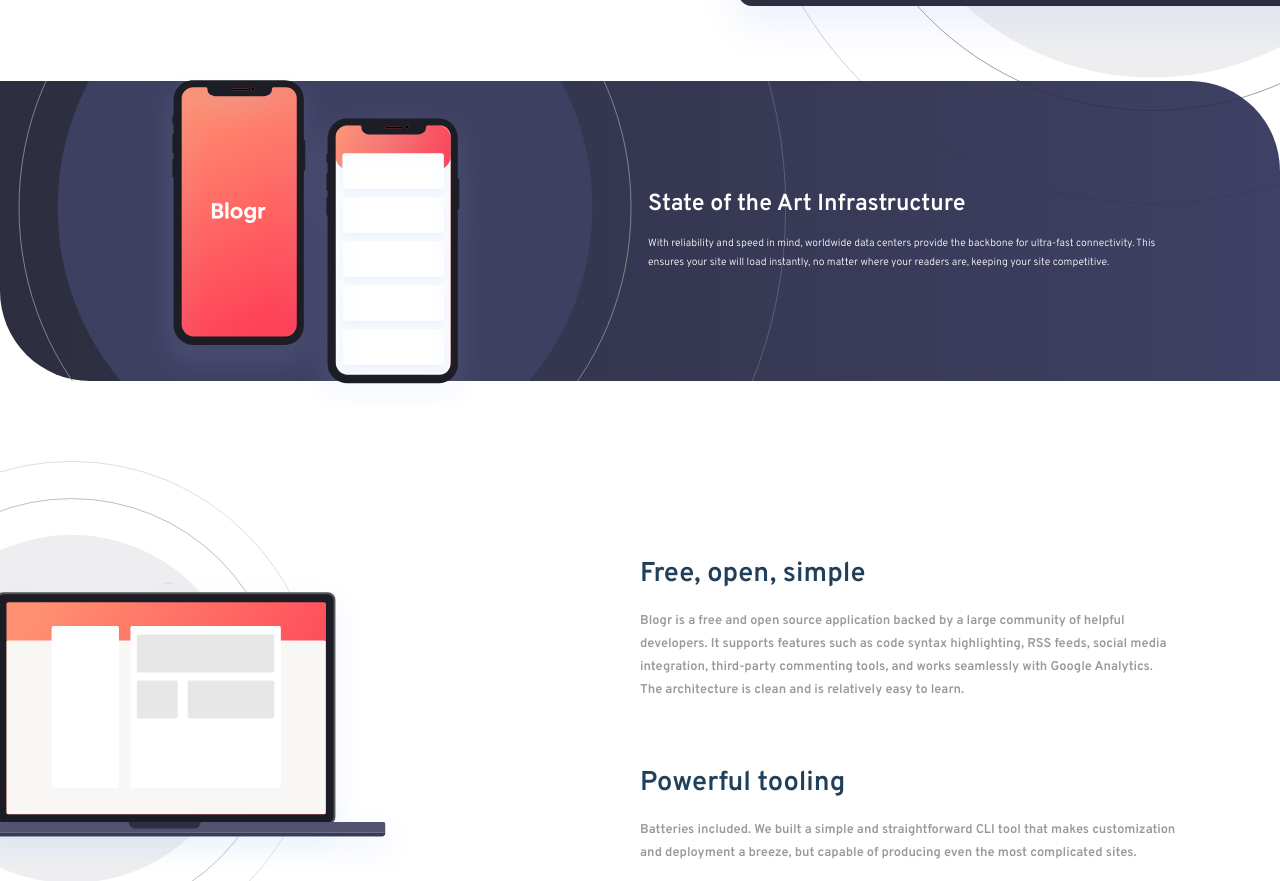
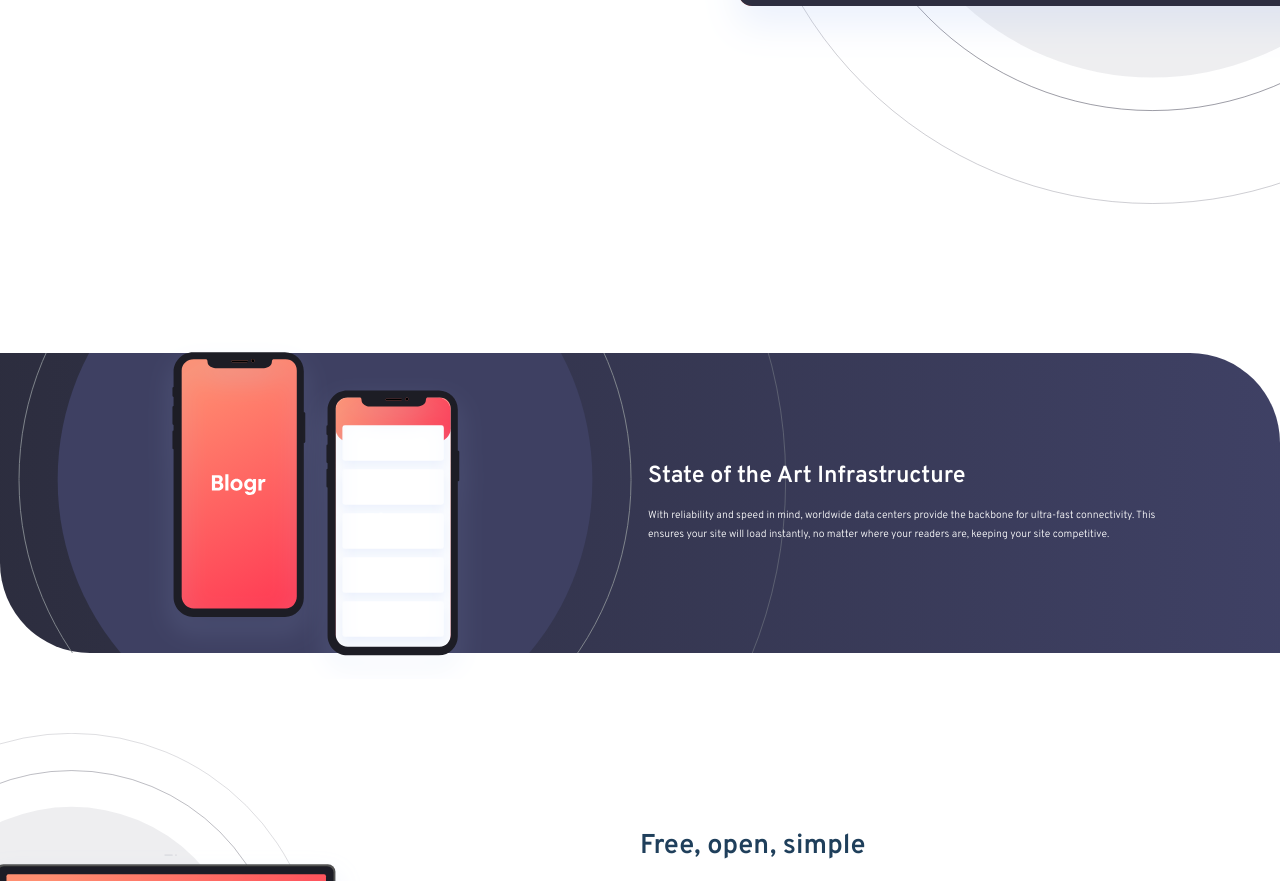
Before and after one commit to ivishalgautam/blogr-landing-page, a plain HTML site: page index.html in a window 1280 px wide. Shown: the part 1399-2280 px from the top of the page. Drawn offline with Linux system fonts and the light colour scheme.

Commit message:
fixed section 1 bottom space

```diff
--- a/style.css
+++ b/style.css
@@ -512,7 +512,6 @@ header #bottom .btn-container-bottom button:nth-child(2):hover {
     object-position: center;
   }
 
-  /* #section-1 .content .img-container img {} */
 }
 
 /* section 2 */
@@ -520,7 +519,12 @@ header #bottom .btn-container-bottom button:nth-child(2):hover {
   background: linear-gradient(to right, var(--very-dark-gray-blue), var(--very-dark-desaturated-blue));
   height: 37.5vh;
   border-radius: 0 90px 0;
-  /* padding-right: var(--padding-body); */
+}
+
+@media screen and (min-width:830px) {
+  #section-2 {
+    margin-top: 17em;
+  }
 }
 
 #section-2 .wrapper {
```
